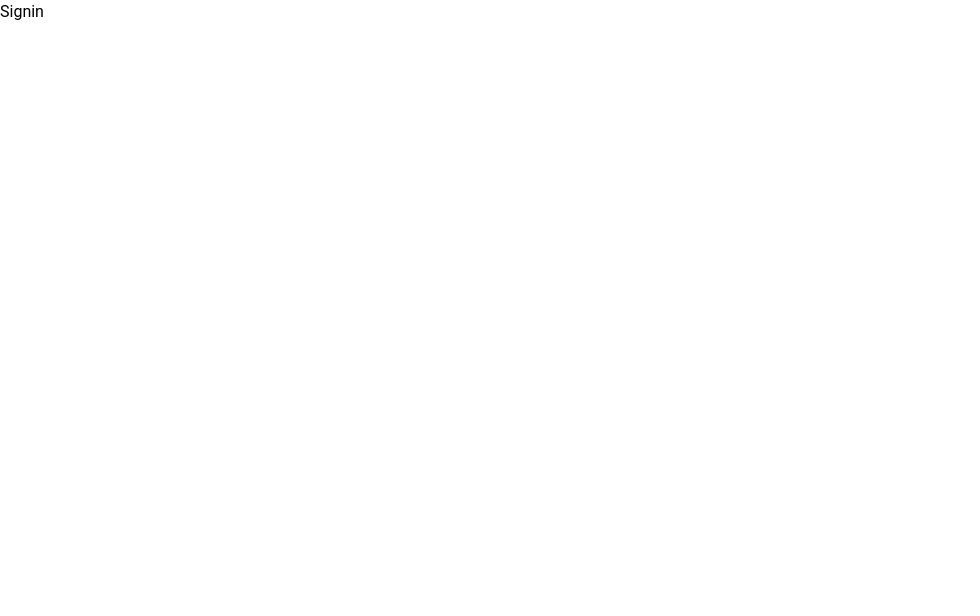
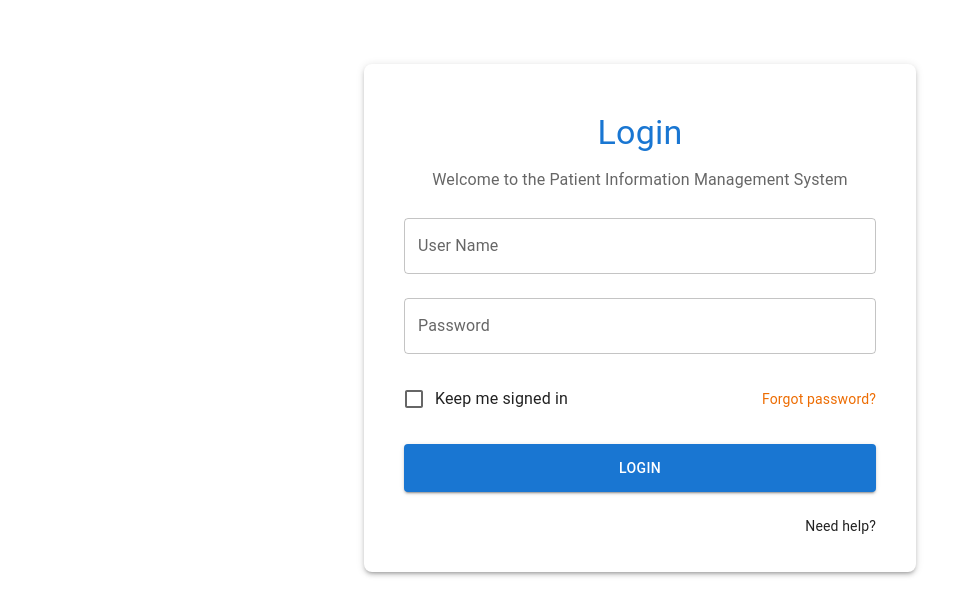
Before and after one commit to Milli-saved/patientweb, a React (Vite) app: page /signin in a window 1280 px wide. Shown: the top 616 px of the page, without its empty margins (0-980 px from the left). Built offline with nearby package versions, Linux system fonts and the light colour scheme; sample sign-in values are in the browser's storage.

Commit message:
update this signin page

```diff
--- a/package.json
+++ b/package.json
@@ -10,8 +10,14 @@
     "preview": "vite preview"
   },
   "dependencies": {
+    "@emotion/react": "^11.14.0",
+    "@emotion/styled": "^11.14.0",
+    "@mui/icons-material": "^6.4.1",
+    "@mui/material": "^6.4.1",
+    "@mui/x-data-grid": "^7.24.1",
     "@tailwindcss/vite": "^4.0.0",
     "@tanstack/react-query": "^5.64.2",
+    "jwt-decode": "^4.0.0",
     "react": "^18.3.1",
     "react-dom": "^18.3.1",
     "react-router-dom": "^7.1.3",
--- a/src/components/Layout/index.jsx
+++ b/src/components/Layout/index.jsx
@@ -1,11 +1,19 @@
 import { Route, Routes } from "react-router-dom";
 import Signin from "../../pages/signin";
 import HomeWeb from "../../pages/website/index";
+import { AuthProvider } from "../../contexts/auth";
 
 function Layout() {
   return (
     <Routes>
-      <Route path="/signin" element={<Signin />} />
+      <Route
+        path="/signin"
+        element={
+          <AuthProvider>
+            <Signin />
+          </AuthProvider>
+        }
+      />
       <Route path="/" element={<HomeWeb />} />
     </Routes>
   );
--- /dev/null
+++ b/src/contexts/auth.jsx
@@ -0,0 +1,58 @@
+import React, { createContext, useState, useEffect } from "react";
+import { useNavigate } from "react-router-dom";
+import { jwtDecode } from "jwt-decode";
+
+export const AuthContext = createContext();
+
+const AuthProvider = ({ children }) => {
+  const navigate = useNavigate();
+
+  const [user, setUser] = useState(localStorage.getItem("user"));
+  const [token, setToken] = useState(null);
+  const [station, setStation] = useState("");
+  const [userStationId, setUserStationId] = useState("");
+  const [roles, setRoles] = useState("");
+
+  useEffect(() => {
+    const storedUser = localStorage.getItem("user");
+    if (!storedUser) {
+      navigate("/");
+    }
+  }, []);
+
+  useEffect(() => {
+    try {
+      const storedUser = localStorage.getItem("user");
+      if (storedUser) {
+        const decodedToken = JSON.parse(storedUser);
+        // console.log("the user: &&", decodedToken);
+        setUser(decodedToken);
+      } else {
+        navigate("/");
+      }
+    } catch (error) {
+      navigate("/");
+    }
+  }, []);
+
+  return (
+    <AuthContext.Provider
+      value={{
+        user,
+        setUser,
+        token,
+        setToken,
+        userStationId,
+        setUserStationId,
+        station,
+        setStation,
+        roles,
+        setRoles,
+      }}
+    >
+      {children}
+    </AuthContext.Provider>
+  );
+};
+
+export { AuthProvider };
--- a/src/pages/signin/index.jsx
+++ b/src/pages/signin/index.jsx
@@ -1,7 +1,184 @@
-import React from "react";
+import React, { useState, useContext } from "react";
+import {
+  Box,
+  Button,
+  Checkbox,
+  Container,
+  FormControlLabel,
+  Paper,
+  TextField,
+  Typography,
+  CircularProgress,
+} from "@mui/material";
+import { RoleBasedViews } from "../view";
+import { AuthContext } from "../../contexts/auth";
 
 const Signin = () => {
-  return <div>Signin</div>;
+  const { setUser, setToken } = useContext(AuthContext);
+  const [loading, setLoading] = useState(false);
+  const [error, setError] = useState("");
+  const [credentials, setCredentials] = useState({
+    userName: "",
+    password: "",
+  });
+
+  const changeHandler = (e) => {
+    const { name, value } = e.target;
+
+    setCredentials({
+      ...credentials,
+      [name]: value,
+    });
+  };
+
+  const submitHandler = async (e) => {
+    e.preventDefault();
+    try {
+      setLoading(true);
+
+      if (!credentials.userName || !credentials.password) {
+        setError("Please enter username and password");
+        return;
+      }
+      const response = await fetch(
+        `${import.meta.env.VITE_API_URL}/user/login`,
+        {
+          method: "POST",
+          headers: {
+            "Content-Type": "application/json",
+          },
+          body: JSON.stringify(credentials),
+        }
+      );
+
+      if (response.ok) {
+        const result = await response.json();
+        // console.log('JSON response',result);
+
+        window.localStorage.setItem("token", result.data.token);
+
+        const roleBasedView = RoleBasedViews[result.data.role];
+        if (roleBasedView && roleBasedView.routes) {
+          const roles_menu = Object.keys(roleBasedView?.routes)?.map((key) => {
+            const { icons, label } = roleBasedView.routes[key];
+            return { Icon: icons, label, to: key };
+          });
+
+          if (roles_menu?.length > 0) {
+            const user = {
+              fullName: result.data.fullName,
+              email: result.data.email,
+              phoneNumber: result.data.phoneNumber,
+              role: result.data.role,
+              healthCenterId: result.data.healthCenterId,
+              userName: result.data.userName,
+            };
+            setUser(user);
+            window.localStorage.setItem("user", JSON.stringify(user));
+            setToken(result.data.token);
+            navigate(roles_menu[0].to);
+          } else {
+            setError(
+              "No menu access has been granted to you. Please contact your administrator."
+            );
+          }
+        } else {
+          setError("Unknown role. Please contact your administrator.");
+        }
+      } else {
+        setError("Invalid username or password.");
+      }
+    } catch (error) {
+      console.log("error", error);
+
+      setError("Unable to connect to server.", error);
+    } finally {
+      setLoading(false);
+    }
+  };
+
+  return (
+    <Container maxWidth="sm">
+      <Paper
+        elevation={3}
+        sx={{
+          paddingTop: 6,
+          paddingBottom: 10,
+          paddingLeft: 5,
+          paddingRight: 5,
+          mt: 8,
+          borderRadius: 2,
+          textAlign: "center",
+        }}
+      >
+        <Typography variant="h4" gutterBottom sx={{ color: "primary.main" }}>
+          Login
+        </Typography>
+        <Typography variant="subtitle1" sx={{ color: "text.secondary", mb: 3 }}>
+          Welcome to the Patient Information Management System
+        </Typography>
+        <form onSubmit={submitHandler}>
+          <TextField
+            fullWidth
+            label="User Name"
+            name="userName"
+            variant="outlined"
+            onChange={changeHandler}
+            sx={{ mb: 3 }}
+          />
+          <TextField
+            fullWidth
+            label="Password"
+            name="password"
+            type="password"
+            variant="outlined"
+            onChange={changeHandler}
+            sx={{ mb: 3 }}
+          />
+          <Box
+            display="flex"
+            justifyContent="space-between"
+            alignItems="center"
+            sx={{ mb: 3 }}
+          >
+            <FormControlLabel
+              control={<Checkbox />}
+              label="Keep me signed in"
+            />
+            <Typography
+              variant="body2"
+              sx={{ color: "warning.main", cursor: "pointer" }}
+              onClick={(e) => navigate("/resetPassword")}
+            >
+              Forgot password?
+            </Typography>
+          </Box>
+          {error && (
+            <Typography
+              variant="body2"
+              color="error"
+              sx={{ textAlign: "center", mb: 2 }}
+            >
+              {error}
+            </Typography>
+          )}
+          <Button
+            type="submit"
+            variant="contained"
+            color="primary"
+            fullWidth
+            disabled={loading}
+            sx={{ py: 1.5 }}
+          >
+            {loading ? <CircularProgress size={24} /> : "Login"}
+          </Button>
+        </form>
+        <Typography variant="body2" className="float-end" sx={{ mt: 3 }}>
+          Need help?
+        </Typography>
+      </Paper>
+    </Container>
+  );
 };
 
 export default Signin;
--- a/src/pages/view.jsx
+++ b/src/pages/view.jsx
@@ -2,6 +2,7 @@ const RoleBasedViews = {
   patient: {
     name: "patient",
     routes: {},
-    },
+  },
+};
 
-};
+export { RoleBasedViews };
```
Also changed, not shown: 2 other files (tests, documents, lock files or other folders).
